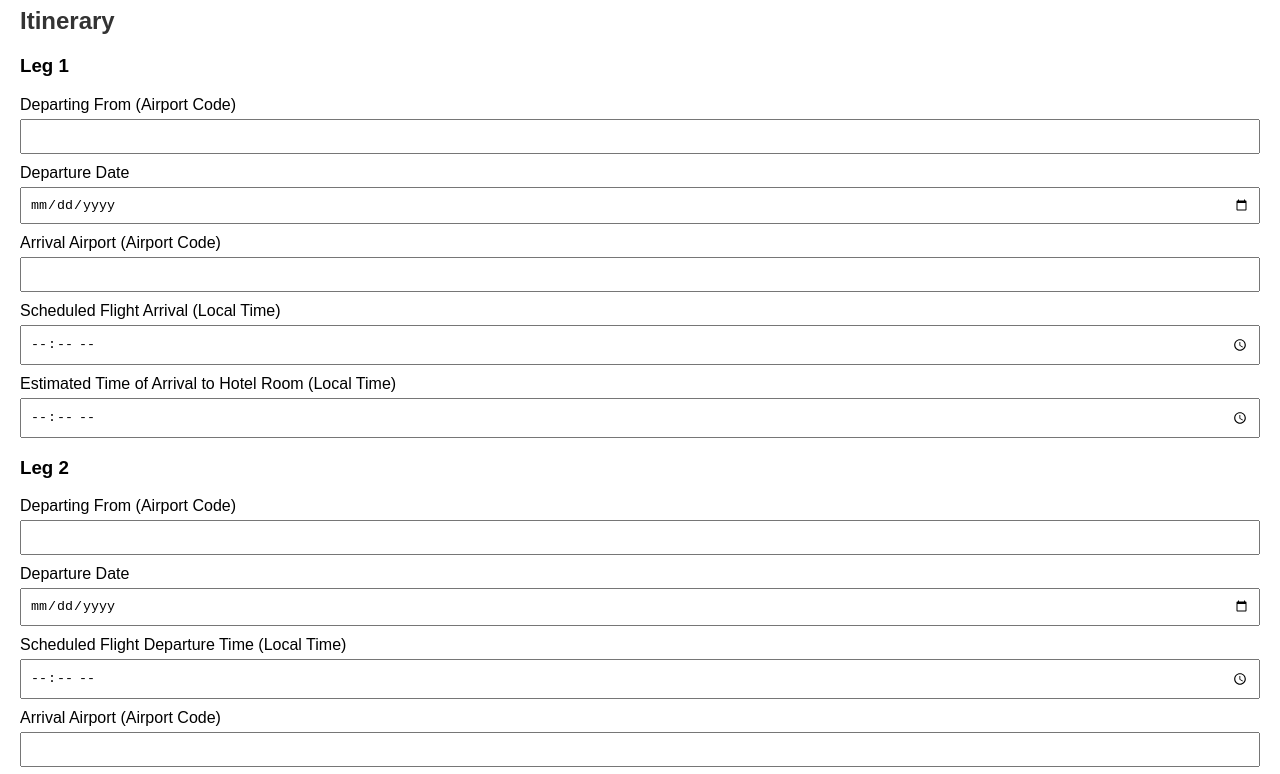
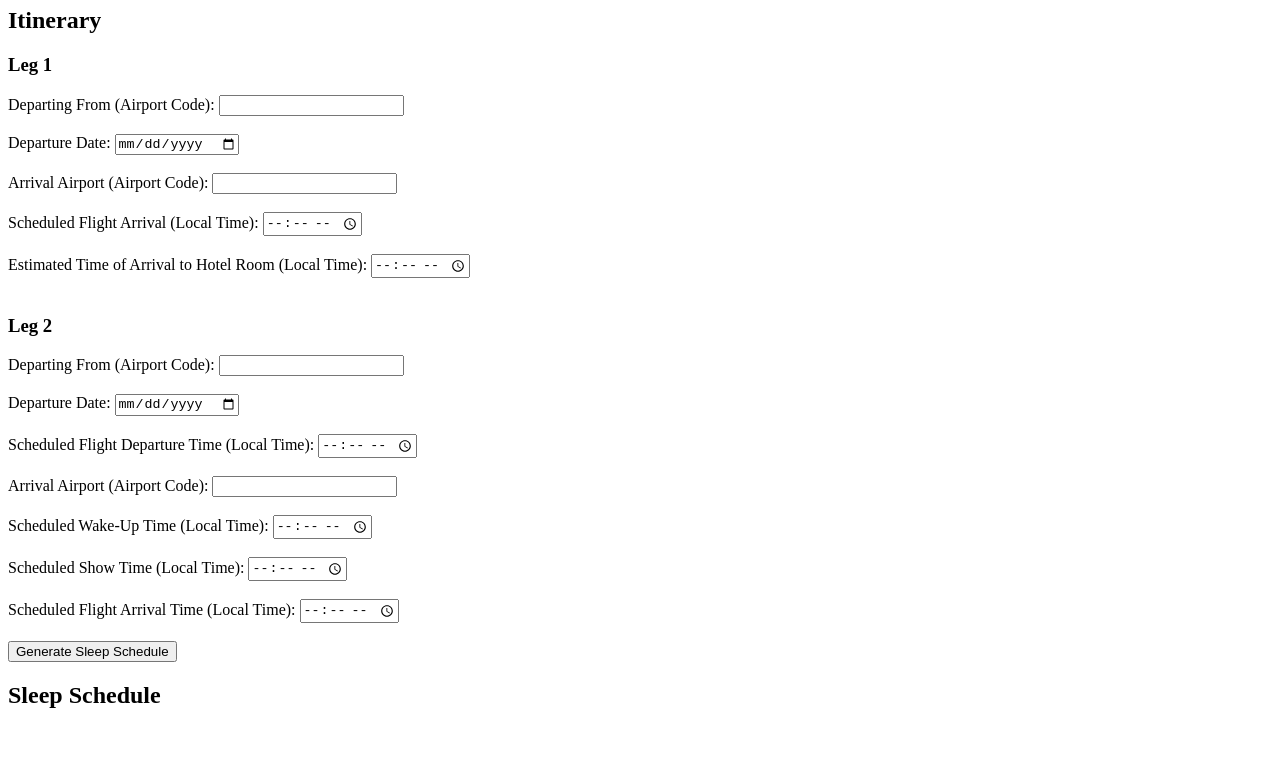
Before and after one commit to Huggum/sleep-optimizer, a plain HTML site: page index.html in a window 1280 px wide. Shown: the part 73-847 px from the top of the page. After the commit the page ends 801 px from the top, so only its background shows below. Drawn offline with Linux system fonts and the light colour scheme.

Commit message:
Update index.html

```diff
--- a/index.html
+++ b/index.html
@@ -4,95 +4,56 @@
     <meta charset="UTF-8">
     <meta name="viewport" content="width=device-width, initial-scale=1.0">
     <title>Sleep Optimizer</title>
-    <style>
-        body {
-            font-family: Arial, sans-serif;
-            margin: 20px;
-        }
-        h1, h2 {
-            color: #333;
-        }
-        form {
-            margin-bottom: 20px;
-        }
-        label {
-            display: block;
-            margin-top: 10px;
-        }
-        input[type="text"], input[type="date"], input[type="number"], input[type="time"] {
-            width: 100%;
-            padding: 8px;
-            margin-top: 5px;
-            box-sizing: border-box;
-        }
-        button {
-            margin-top: 15px;
-            padding: 10px 20px;
-            background-color: #007BFF;
-            color: white;
-            border: none;
-            cursor: pointer;
-        }
-        button:hover {
-            background-color: #0056b3;
-        }
-        #output {
-            margin-top: 20px;
-            white-space: pre-wrap;
-            font-family: monospace;
-        }
-    </style>
 </head>
 <body>
     <h1>Sleep Optimizer</h1>
+
     <form id="sleepForm">
         <h2>Itinerary</h2>
 
         <h3>Leg 1</h3>
-        <label for="leg1_departingFrom">Departing From (Airport Code)</label>
-        <input type="text" id="leg1_departingFrom" name="leg1_departingFrom" required>
+        <label for="departingFrom1">Departing From (Airport Code):</label>
+        <input type="text" id="departingFrom1" required><br><br>
 
-        <label for="leg1_departureDate">Departure Date</label>
-        <input type="date" id="leg1_departureDate" name="leg1_departureDate" required>
+        <label for="departureDate1">Departure Date:</label>
+        <input type="date" id="departureDate1" required><br><br>
 
-        <label for="leg1_arrivalAirport">Arrival Airport (Airport Code)</label>
-        <input type="text" id="leg1_arrivalAirport" name="leg1_arrivalAirport" required>
+        <label for="arrivalAirport1">Arrival Airport (Airport Code):</label>
+        <input type="text" id="arrivalAirport1" required><br><br>
 
-        <label for="leg1_scheduledArrivalTime">Scheduled Flight Arrival (Local Time)</label>
-        <input type="time" id="leg1_scheduledArrivalTime" name="leg1_scheduledArrivalTime" required>
+        <label for="arrivalTime1">Scheduled Flight Arrival (Local Time):</label>
+        <input type="time" id="arrivalTime1" required><br><br>
 
-        <label for="leg1_hotelArrivalTime">Estimated Time of Arrival to Hotel Room (Local Time)</label>
-        <input type="time" id="leg1_hotelArrivalTime" name="leg1_hotelArrivalTime" required>
+        <label for="arrivalTimeToHotelRoom1">Estimated Time of Arrival to Hotel Room (Local Time):</label>
+        <input type="time" id="arrivalTimeToHotelRoom1" required><br><br>
 
         <h3>Leg 2</h3>
-        <label for="leg2_departingFrom">Departing From (Airport Code)</label>
-        <input type="text" id="leg2_departingFrom" name="leg2_departingFrom" required>
+        <label for="departingFrom2">Departing From (Airport Code):</label>
+        <input type="text" id="departingFrom2" required><br><br>
 
-        <label for="leg2_departureDate">Departure Date</label>
-        <input type="date" id="leg2_departureDate" name="leg2_departureDate" required>
+        <label for="departureDate2">Departure Date:</label>
+        <input type="date" id="departureDate2" required><br><br>
 
-        <label for="leg2_flightDepartureTime">Scheduled Flight Departure Time (Local Time)</label>
-        <input type="time" id="leg2_flightDepartureTime" name="leg2_flightDepartureTime" required>
+        <label for="departureTime2">Scheduled Flight Departure Time (Local Time):</label>
+        <input type="time" id="departureTime2" required><br><br>
 
-        <label for="leg2_arrivalAirport">Arrival Airport (Airport Code)</label>
-        <input type="text" id="leg2_arrivalAirport" name="leg2_arrivalAirport" required>
+        <label for="arrivalAirport2">Arrival Airport (Airport Code):</label>
+        <input type="text" id="arrivalAirport2" required><br><br>
 
-        <label for="leg2_wakeUpTime">Scheduled Wake-Up Time (Local Time)</label>
-        <input type="time" id="leg2_wakeUpTime" name="leg2_wakeUpTime" required>
+        <label for="wakeUpTime2">Scheduled Wake-Up Time (Local Time):</label>
+        <input type="time" id="wakeUpTime2" required><br><br>
 
-        <label for="leg2_showTime">Scheduled Show Time (Local Time)</label>
-        <input type="time" id="leg2_showTime" name="leg2_showTime" required>
+        <label for="showTime2">Scheduled Show Time (Local Time):</label>
+        <input type="time" id="showTime2" required><br><br>
 
-        <label for="leg2_flightArrivalTime">Scheduled Flight Arrival Time (Local Time)</label>
-        <input type="time" id="leg2_flightArrivalTime" name="leg2_flightArrivalTime" required>
+        <label for="arrivalTime2">Scheduled Flight Arrival Time (Local Time):</label>
+        <input type="time" id="arrivalTime2" required><br><br>
 
-        <label for="previousSleepDuration">Total Sleep from Previous Night (Hours)</label>
-        <input type="number" id="previousSleepDuration" name="previousSleepDuration" min="0" max="15" required>
-
-        <button type="submit">Calculate Sleep Schedule</button>
+        <button type="submit">Generate Sleep Schedule</button>
     </form>
 
-    <div id="output"></div>
+    <h2>Sleep Schedule</h2>
+    <pre id="output"></pre>
 
     <script>
         document.getElementById("sleepForm").addEventListener("submit", function (event) {
@@ -136,6 +97,7 @@
     schedule.push("");
 
     // Rest Analysis After Leg 1
+    const hotelArrivalTime = new Date(`${leg1.departureDate}T${leg1.hotelArrivalTime}:00`);
     schedule.push("Rest Recommendations Post Leg 1:");
     schedule.push(`- Sleep Duration Before Flight: ${previousSleepDuration} hours.`);
     schedule.push("- If arriving at the hotel late, aim to get at least 5-6 hours of sleep.");
@@ -150,6 +112,7 @@
     schedule.push("");
 
     // Sleep and Show Time
+    const wakeUpTime = new Date(`${leg2.departureDate}T${leg2.wakeUpTime}:00`);
     schedule.push("Recommendations for Leg 2 Preparation:");
     schedule.push(`- Wake-Up Time: ${leg2.wakeUpTime}`);
     schedule.push(`- Show Time: ${leg2.showTime}`);
@@ -165,6 +128,7 @@
 
     return schedule;
 }
+
     </script>
 </body>
 </html>
```
Lines whose indentation alone changed are shown as unchanged.
